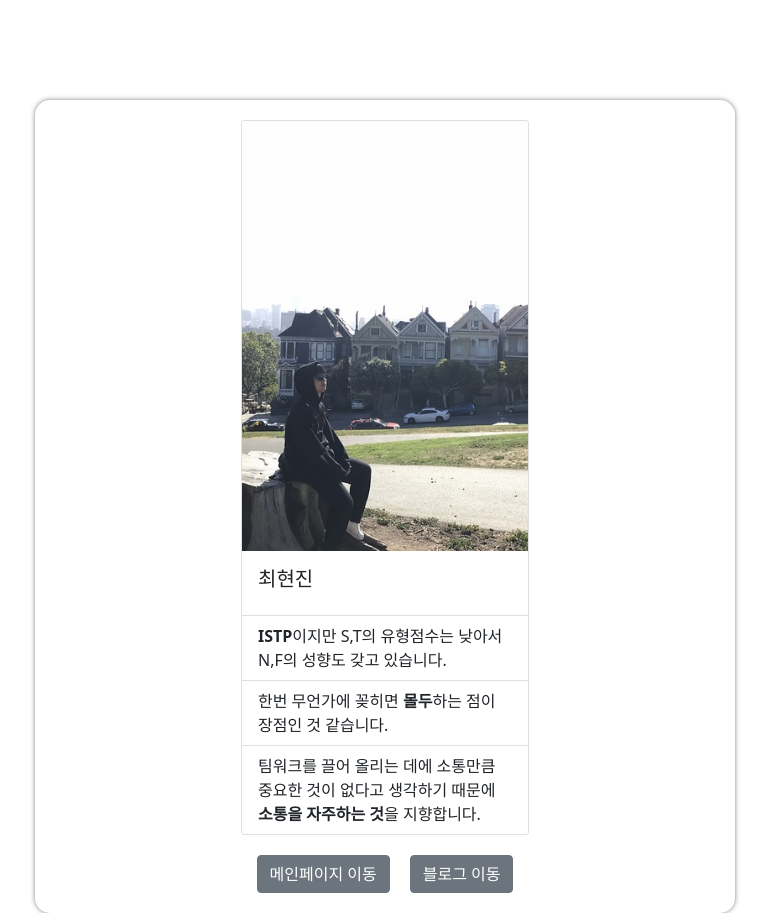
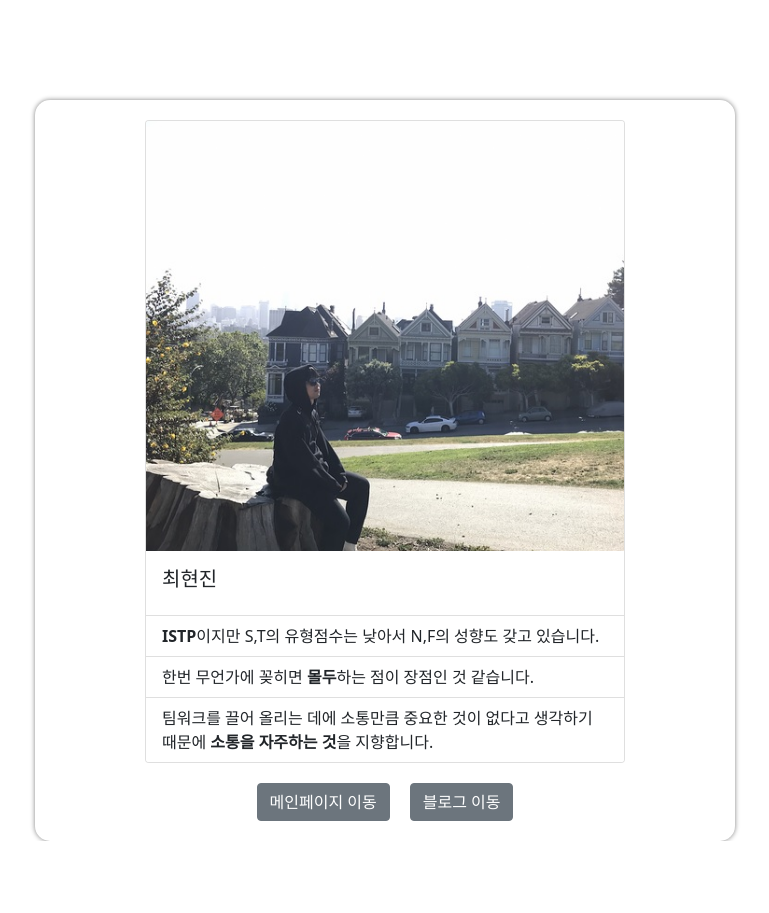
Before and after one commit to devKobe24/IFive, a website: page teamintroCHJ.html in a window 1280 px wide. Shown: the whole page, without its empty margins (255-1024 px from the left). After the commit the page ends 841 px from the top, so only its background shows below. Drawn offline with nearby package versions, Linux system fonts and the light colour scheme.

Commit message:
✨ Chore: '개인 소개 색션 크기 수정'

```diff
--- a/teamintroCHJ.html
+++ b/teamintroCHJ.html
@@ -13,7 +13,7 @@
 
 <body>
     <div class="introbox">
-        <div class="card" style="width: 18rem;">
+        <div class="card" style="width: 30rem;">
             <!-- 사진 넣어주세요 -->
             <img src="images/CHJ.jpg" class="card-img-top" alt="...">
             <div class="card-body">
```
Also changed, not shown: teamintroKHJ.html (+1 -1 lines), teamintroKMS.html (+1 -1 lines), teamintroLSW.html (+1 -1 lines), teamintroPKH.html (+1 -1 lines).
